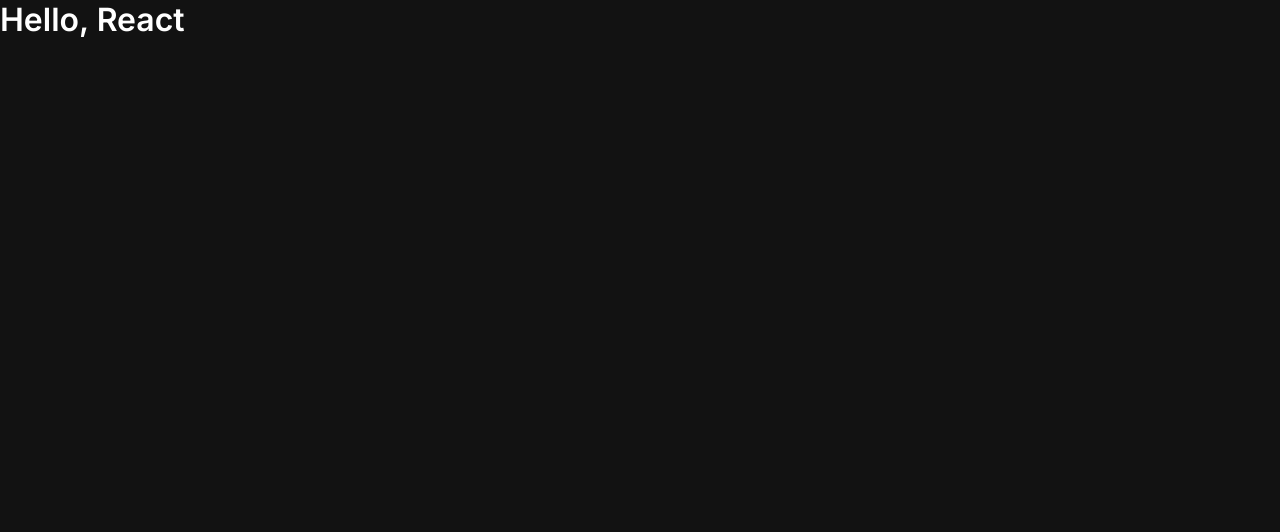
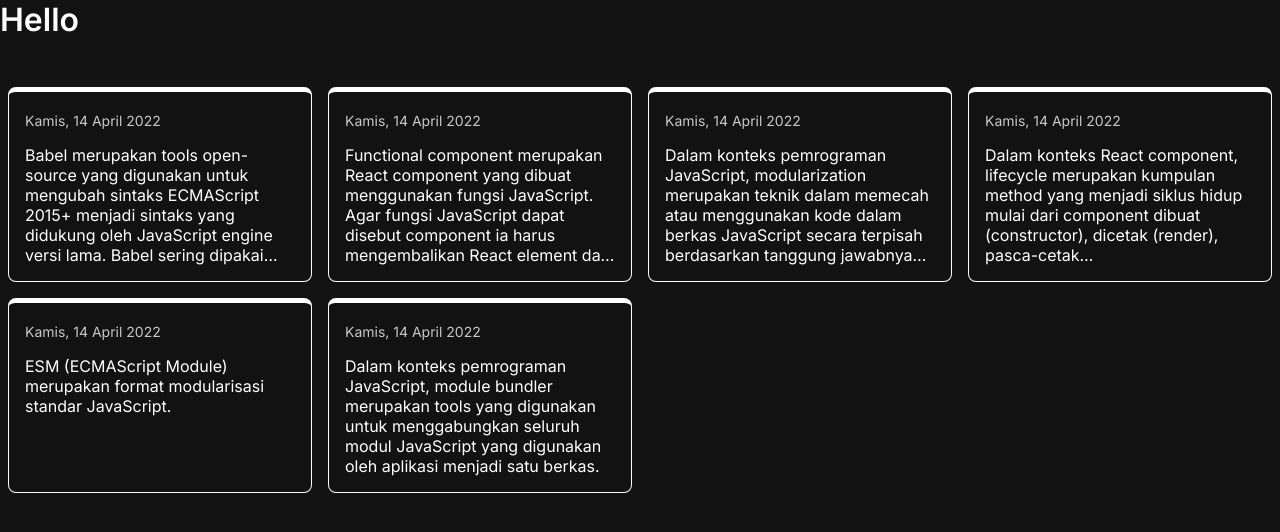
Before and after one commit to haninafis/Note-App, a React (Create React App) app: page / in a window 1280 px wide. Shown: the top 532 px of the page. Built offline with nearby package versions, Linux system fonts and the light colour scheme.

Commit message:
Showing Notes

```diff
--- a/package.json
+++ b/package.json
@@ -5,8 +5,8 @@
   "dependencies": {
     "react": "^18.2.0",
     "react-dom": "^18.2.0",
+    "react-router-dom": "^6.4.3",
     "react-scripts": "5.0.1"
-
   },
   "scripts": {
     "start": "react-scripts start",
--- a/src/App.js
+++ b/src/App.js
@@ -1,9 +1,11 @@
 import React from 'react';
+import HomePage from './Pages/HomePage';
 
 function App() {
   return (
     <div className="app-container">
-      <h1>Hello, React</h1>
+      <h1>Hello</h1>
+      <HomePage/>
     </div>
   );
 }
--- /dev/null
+++ b/src/Components/NoteItem.js
@@ -0,0 +1,15 @@
+import React from "react";
+import { showFormattedDate } from '../utils/index';
+
+function NoteItem ({tittle, createdAt, body}){
+
+    return (
+        <article className="note-item">
+            <h3 className="note-item__tittle">{tittle}</h3>
+            <p className="note-item__createdAt">{showFormattedDate(createdAt)}</p>
+            <p className="note-item__body">{body}</p>
+        </article>
+    );
+}
+
+export default NoteItem;
--- /dev/null
+++ b/src/Components/NoteList.js
@@ -0,0 +1,18 @@
+import React from "react";
+import NoteItem from "./NoteItem";
+
+function NoteList ({notes}) {
+
+    return (
+        <div className="notes-list">
+            {
+                notes.map((note)=> (
+                    <NoteItem key={note.id} id={note.id} {...note}/>
+                ))
+            }
+        </div>
+    );
+
+}
+
+export default NoteList;
--- /dev/null
+++ b/src/Pages/HomePage.js
@@ -0,0 +1,24 @@
+import React from "react";
+import NoteList from "../Components/NoteList";
+import {getAllNotes} from '../utils/local-data';
+
+class HomePage extends React.Component {
+    constructor(props) {
+        super(props);
+
+        this.state = {
+            notes: getAllNotes(),
+            keyword: props.defaultKeyword || '',
+        }
+    }
+
+    render() {
+        return (
+            <div>
+                <NoteList notes={this.state.notes}/>
+            </div>
+        )
+    }
+}
+
+export default HomePage;
--- a/src/index.js
+++ b/src/index.js
@@ -1,10 +1,13 @@
 import React from 'react';
 import { createRoot } from 'react-dom/client';
+import { BrowserRouter } from 'react-router-dom';
 import App from './App';
 
 import './styles/style.css';
 
 const root = createRoot(document.getElementById('root'));
 root.render(
-  <App />,
+  <BrowserRouter>
+    <App />
+  </BrowserRouter>
 );
```
Also changed, not shown: src/Pages/AddPage.js (added), src/Pages/ArchivedPage.js (added), 1 other file (tests, documents, lock files or other folders).
